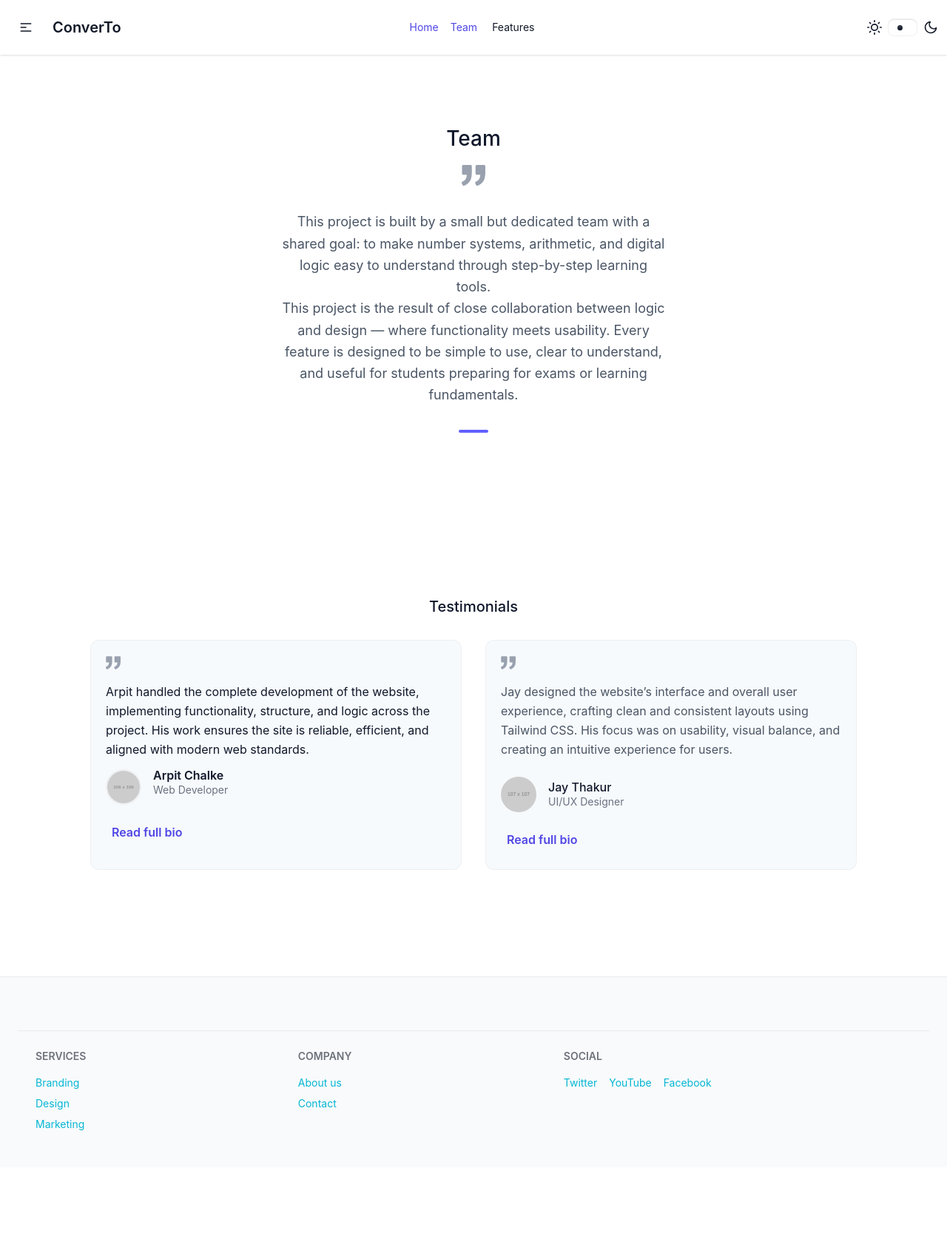
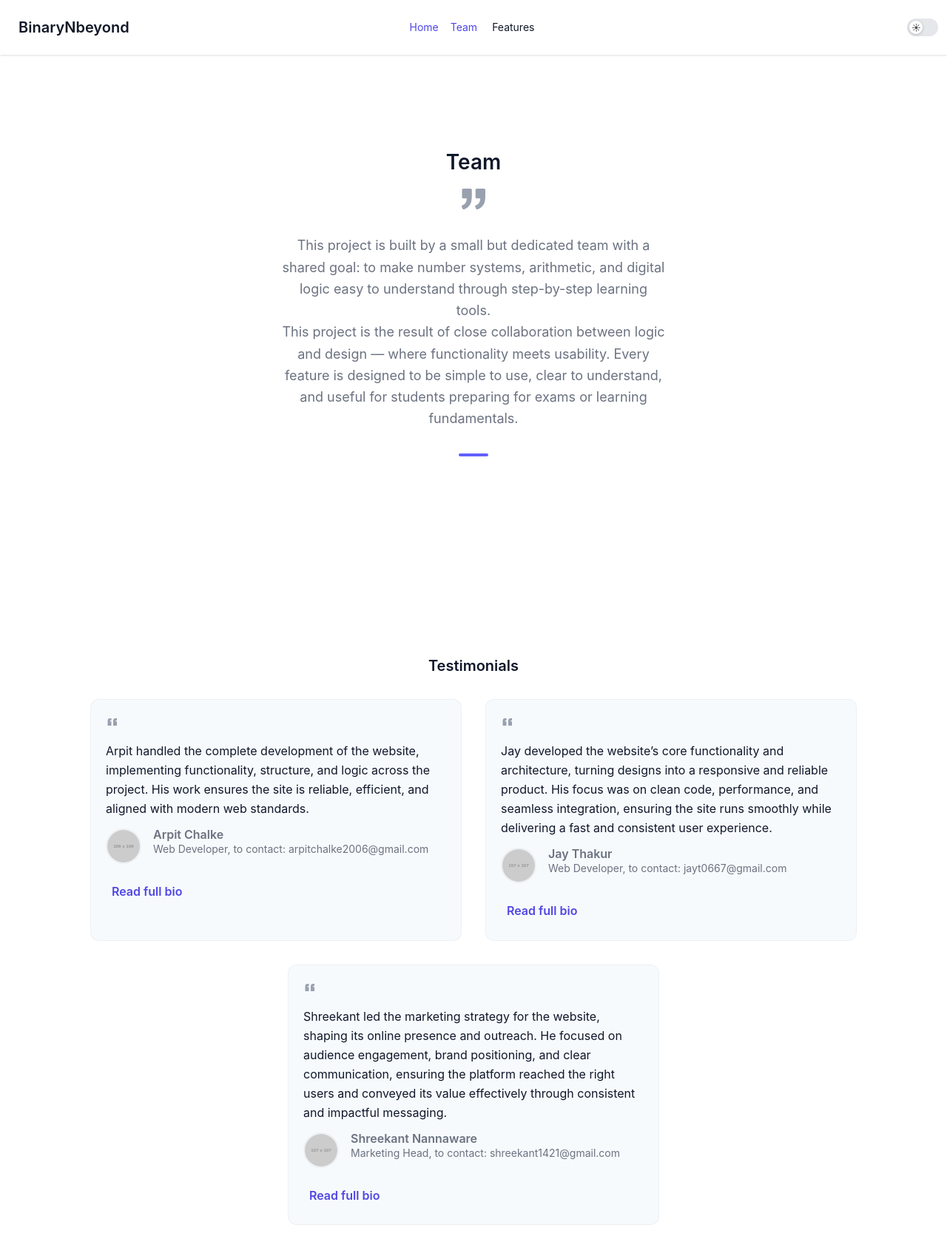
Before and after one commit to HyperJay-456/BinaryNbeyond, a plain HTML site: page team.html in a window 1280 px wide. Shown: the top 1675 px of the page at 74% size. Before the commit the page ends 1578 px from the top, so only its background shows below. Drawn offline with nearby package versions, Linux system fonts and the light colour scheme; placeholder pictures from the web are drawn by us.

Commit message:
The First Debugging Session Done.

```diff
--- a/css/common.css
+++ b/css/common.css
@@ -2,6 +2,23 @@
    GLOBAL THEME TOKENS (CONTROL ALL COLORS FROM HERE)
    Do NOT remove — used by DaisyUI + custom components
 ===================================================== */
+
+main {
+  max-width: 1100px;
+  margin: 0 auto;
+  padding: 2rem 1rem;
+}
+
+section {
+  margin-bottom: 3rem;
+}
+
+/* Prevent Tailwind grays from breaking theme */
+.text-gray-500,
+.text-gray-600,
+.text-gray-900 {
+  color: var(--text-muted);
+}
 
 :root {
   /* Backgrounds */
@@ -18,9 +35,11 @@
   --card-border: rgba(0, 0, 0, 0.08);
 
   /* Brand / Accent */
-  --primary: #06b6d4;
+  /* --primary: #06b6d4; */
+  --primary: #4f46e5;
   --primary-rgb: 6, 182, 212;
-  --primary-hover: #0891b2;
+  /* --primary-hover: #0891b2; */
+  --primary-hover: #4f46e5;
   --primary-soft: rgba(6, 182, 212, 0.15);
 
   /* Borders & Shadows */
@@ -44,6 +63,7 @@
   --font-size-2xl: 1.5rem;
   --font-size-3xl: 1.875rem;
   --font-size-4xl: 2.25rem;
+
 }
 
 /* Base reset + sensible defaults */
@@ -52,7 +72,7 @@ html, body { height: 100%; }
 body {
   font-family: Inter, system-ui, -apple-system, "Segoe UI", Roboto, "Helvetica Neue", Arial, sans-serif;
   font-size: clamp(14px, 1.6vw, 16px);
-  line-height: 1.5;
+  line-height: 1.6;
   background: var(--bg-main);
   color: var(--text-main);
   -webkit-font-smoothing: antialiased;
@@ -68,6 +88,20 @@ body {
   padding-right: var(--spacing-md);
 }
 
+h1, h2, h3 {
+  line-height: 1.25;
+  font-weight: 600;
+  color: var(--text-main);
+}
+
+h1 { font-size: 1.75rem; }
+h2 { font-size: 1.25rem; }
+h3 { font-size: 1rem; }
+
+p {
+  color: var(--text-muted);
+}
+
 /* Accessible button base */
 @media (hover: hover) {
   .btn:hover { transform: translateY(-3px); box-shadow: 0 8px 20px rgba(var(--primary-rgb), 0.12); }
@@ -78,8 +112,8 @@ input, textarea, select {
   padding: 0.6rem 0.75rem;
   border: 1px solid var(--border-soft);
   border-radius: 8px;
-  background: transparent;
-  color: var(--text-main);
+  background: white;
+  color: black;
   transition: border-color 120ms ease, box-shadow 120ms ease;
 }
 input:focus, textarea:focus, select:focus {
@@ -97,7 +131,7 @@ input:focus, textarea:focus, select:focus {
    DARK THEME TOKENS (EXCLUDING NAVBAR)
 ===================================================== */
 
-html[data-theme="synthwave"] body {
+html[data-theme="synthwave"] {
   --bg-main: #0f172a;
   --bg-secondary: #020617;
 
@@ -108,9 +142,11 @@ html[data-theme="synthwave"] body {
   --card-bg: rgba(15, 23, 42, 0.96);
   --card-border: rgba(255, 255, 255, 0.08);
 
-  --primary: #22d3ee;
+  /* --primary: #22d3ee; */
+  --primary: #4f46e5;
   --primary-rgb: 34, 211, 238;
-  --primary-hover: #67e8f9;
+  /* --primary-hover: #67e8f9; */
+  --primary-hover: #4f46e5;
   --primary-soft: rgba(34, 211, 238, 0.18);
 
   --border-soft: rgba(255, 255, 255, 0.08);
@@ -122,12 +158,15 @@ html[data-theme="synthwave"] body {
    DARK THEME BASE APPLICATION
 ===================================================== */
 
-html[data-theme="synthwave"],
+
+html[data-theme="synthwave"] {
+  background-color: var(--bg-main);
+  color: var(--text-main);
+}
 html[data-theme="synthwave"] body {
   background-color: var(--bg-main);
   color: var(--text-main);
 }
-
 
 /* =====================================================
    FORCE LIGHT THEME (OVERRIDES DEVICE / DAISYUI)
@@ -149,7 +188,7 @@ html[data-theme="light"] body {
 
 .calc-block,
 .card {
-  background: linear-gradient(
+    background: linear-gradient(
     135deg,
     var(--card-bg) 0%,
     rgba(var(--primary-rgb), 0.02) 100%
@@ -158,8 +197,9 @@ html[data-theme="light"] body {
   border: 1px solid var(--card-border);
   border-top: 2px solid var(--primary-soft);
   border-radius: 12px;
+  padding: 1.25rem;
   box-shadow: var(--shadow-soft);
-  transition: all 0.3s cubic-bezier(0.4, 0, 0.2, 1);
+  transition: transform .2s ease, box-shadow .2s ease;
   position: relative;
   overflow: hidden;
 }
@@ -223,3 +263,79 @@ footer h6 {
   font-weight: 600;
   margin-bottom: var(--spacing-sm);
 }
+
+/* =====================================================
+   SIMPLE THEME TOGGLE
+===================================================== */
+
+.theme-switch {
+  position: relative;
+  display: inline-flex;
+  align-items: center;
+  width: 42px;
+  height: 24px;
+}
+
+.theme-switch input {
+  opacity: 0;
+  width: 0;
+  height: 0;
+}
+
+.theme-switch .slider {
+  position: absolute;
+  inset: 0;
+  background-color: #e5e7eb;
+  border-radius: 999px;
+  transition: background-color 0.2s ease;
+}
+
+.theme-switch .slider::before {
+  content: "";
+  position: absolute;
+  height: 18px;
+  width: 18px;
+  left: 3px;
+  top: 3px;
+  background-color: #ffffff;
+  border-radius: 50%;
+  transition: transform 0.2s ease;
+  box-shadow: 0 1px 4px rgba(0,0,0,0.2);
+}
+
+/* Checked = Dark mode */
+.theme-switch input:checked + .slider {
+  background-color: var(--primary);
+}
+
+.theme-switch input:checked + .slider::before {
+  transform: translateX(18px);
+}
+
+/* Focus accessibility */
+.theme-switch input:focus-visible + .slider {
+  outline: 2px dashed var(--primary);
+  outline-offset: 3px;
+}
+
+/* Dark mode background tweak */
+html[data-theme="synthwave"] .theme-switch .slider {
+  background-color: #334155;
+}
+
+.theme-switch .slider::after {
+  content: "☾";
+  position: absolute;
+  right: 6px;
+  top: 3px;
+  font-size: 12px;
+  color: black;
+  opacity: 0.7;
+}
+
+.theme-switch input:not(:checked) + .slider::after {
+  content: "☀";
+  left: 6px;
+  right: auto;
+  color: black;
+}
--- a/js/script.js
+++ b/js/script.js
@@ -13,13 +13,7 @@ document.addEventListener('DOMContentLoaded', () => {
   const NAV_HTML = `
 <nav class="navbar shadow-sm p-3" aria-label="Main navigation">
   <div class="navbar-start">
-    <button id="mobile-menu-button" aria-controls="mobile-menu" aria-expanded="false" aria-label="Open menu"
-            class="btn btn-ghost lg:hidden">
-      <svg xmlns="http://www.w3.org/2000/svg" class="h-5 w-5" fill="none" viewBox="0 0 24 24" stroke="currentColor" aria-hidden="true">
-        <path stroke-linecap="round" stroke-linejoin="round" stroke-width="2" d="M4 6h16M4 12h8m-8 6h16" />
-      </svg>
-    </button>
-    <a class="btn btn-ghost text-xl" href="/" aria-label="ConverTo homepage">ConverTo</a>
+    <a class="btn btn-ghost text-xl" href="/" aria-label="BinaryNbeyond homepage">BinaryNbeyond</a>
   </div>
 
   <div id="mobile-menu" class="navbar-center hidden lg:flex">
@@ -38,18 +32,9 @@ document.addEventListener('DOMContentLoaded', () => {
   </div>
 
   <div class="navbar-end">
-    <label class="flex cursor-pointer gap-2 items-center" for="theme-toggle">
-      <svg aria-hidden="true" xmlns="http://www.w3.org/2000/svg" width="20" height="20" viewBox="0 0 24 24" fill="none"
-           stroke="currentColor" stroke-width="2" stroke-linecap="round" stroke-linejoin="round">
-        <circle cx="12" cy="12" r="5" />
-        <path d="M12 1v2M12 21v2M4.2 4.2l1.4 1.4M18.4 18.4l1.4 1.4M1 12h2M21 12h2M4.2 19.8l1.4-1.4M18.4 5.6l1.4-1.4" />
-      </svg>
-
-      <input id="theme-toggle" type="checkbox" class="toggle theme-controller" aria-label="Toggle theme" />
-      <svg aria-hidden="true" xmlns="http://www.w3.org/2000/svg" width="20" height="20" viewBox="0 0 24 24" fill="none"
-           stroke="currentColor" stroke-width="2" stroke-linecap="round" stroke-linejoin="round">
-        <path d="M21 12.79A9 9 0 1 1 11.21 3 7 7 0 0 0 21 12.79z"></path>
-      </svg>
+    <label class="theme-switch">
+      <input id="theme-toggle" type="checkbox" aria-label="Toggle dark mode">
+      <span class="slider"></span>
     </label>
   </div>
 </nav>
@@ -115,7 +100,7 @@ document.addEventListener('DOMContentLoaded', () => {
   /* ✅ Toggle affects ALL pages */
   if (themeCheckbox) {
     themeCheckbox.addEventListener('change', (e) => {
-      const theme = e.target.checked ? DARK_THEME : LIGHT_THEME;
+      const theme = e.target.checked ?   DARK_THEME : LIGHT_THEME;
       applyTheme(theme);
 
       try {
@@ -123,6 +108,22 @@ document.addEventListener('DOMContentLoaded', () => {
       } catch (e) { }
     });
   }
+
+  /* --------------------------
+   Cross-page / cross-tab sync
+   -------------------------- */
+  window.addEventListener('storage', (event) => {
+    if (event.key !== THEME_KEY) return;
+
+    const newTheme = event.newValue || LIGHT_THEME;
+
+    applyTheme(newTheme);
+
+    if (themeCheckbox) {
+      themeCheckbox.checked = (newTheme === DARK_THEME);
+    }
+  });
+
 
 
   /* --------------------------
--- a/team.html
+++ b/team.html
@@ -32,9 +32,9 @@
         {
             "@context": "https://schema.org",
             "@type": "Organization",
-            "name": "ConverTo",
+            "name": "BinaryNbeyond",
             "url": "./",
-            "logo": "https://dummyimage.com/600x60/4f46e5/ffffff&text=ConverTo",
+            "logo": "https://dummyimage.com/600x60/4f46e5/ffffff&text=BinaryNbeyond",
             "sameAs": [],
             "member": [
                 {
@@ -42,16 +42,16 @@
                     "name": "Arpit Chalke",
                     "jobTitle": "Web Developer",
                     "image": "https://dummyimage.com/106x106",
-                    "email": "arpit@example.com",
-                    "sameAs": ["https://github.com/arpitchalke","https://linkedin.com/in/arpitchalke"]
+                    "email": "arpitchalke2006@gmail.com",
+                    "sameAs": ["https://github.com/ArpitChalke","https://linkedin.com/in/arpitchalke"]
                 },
                 {
                     "@type": "Person",
                     "name": "Jay Thakur",
                     "jobTitle": "UI/UX Designer",
                     "image": "https://dummyimage.com/107x107",
-                    "email": "jay@example.com",
-                    "sameAs": ["https://github.com/jaythakur","https://linkedin.com/in/jaythakur"]
+                    "email": "jayt0667@gmail.com",
+                    "sameAs": ["https://github.com/HyperJay-456","https://linkedin.com/in/jaythakur"]
                 }
             ]
         }
@@ -63,7 +63,7 @@
     </style>
 </head>
 
-<body>
+<body data-theme="synthwave">
     <!-- navbar will be injected by js/script.js -->
     <div id="navbar"></div>
 
@@ -100,12 +100,14 @@
             <div class="flex flex-wrap -m-4 testimonials">
                 <div class="p-4 md:w-1/2 w-full">
                     <article class="h-full bg-gray-100 p-8 rounded testimonial-container" aria-labelledby="testimonial-arpit">
-                        <svg xmlns="http://www.w3.org/2000/svg" fill="currentColor"
-                            class="block w-5 h-5 text-gray-400 mb-4" viewBox="0 0 975.036 975.036">
-                            <path
-                                d="M925.036 57.197h-304c-27.6 0-50 22.4-50 50v304c0 27.601 22.4 50 50 50h145.5c-1.9 79.601-20.4 143.3-55.4 191.2-27.6 37.8-69.399 69.1-125.3 93.8-25.7 11.3-36.8 41.7-24.8 67.101l36 76c11.6 24.399 40.3 35.1 65.1 24.399 66.2-28.6 122.101-64.8 167.7-108.8 55.601-53.7 93.7-114.3 114.3-181.9 20.601-67.6 30.9-159.8 30.9-276.8v-239c0-27.599-22.401-50-50-50zM106.036 913.497c65.4-28.5 121-64.699 166.9-108.6 56.1-53.7 94.4-114.1 115-181.2 20.6-67.1 30.899-159.6 30.899-277.5v-239c0-27.6-22.399-50-50-50h-304c-27.6 0-50 22.4-50 50v304c0 27.601 22.4 50 50 50h145.5c-1.9 79.601-20.4 143.3-55.4 191.2-27.6 37.8-69.4 69.1-125.3 93.8-25.7 11.3-36.8 41.7-24.8 67.101l35.9 75.8c11.601 24.399 40.501 35.2 65.301 24.399z">
-                            </path>
+                        <svg xmlns="http://www.w3.org/2000/svg"
+                            viewBox="0 0 24 24"
+                            fill="currentColor"
+                            class="w-5 h-5 text-gray-400 mb-4"
+                            aria-hidden="true">
+                            <path d="M7.17 6A4.17 4.17 0 0 0 3 10.17V18h6v-7H6.5a1.5 1.5 0 0 1 1.5-1.5H9V6H7.17zm9 0A4.17 4.17 0 0 0 12 10.17V18h6v-7h-2.5a1.5 1.5 0 0 1 1.5-1.5H18V6h-1.83z"/>
                         </svg>
+
                         <p class="leading-relaxed mb-6">Arpit handled the complete development of the website,
                             implementing functionality, structure, and logic across the project. His work ensures the
                             site is reliable, efficient, and aligned with modern web standards.</p>
@@ -114,7 +116,7 @@
                                 width="48" height="48" class="w-12 h-12 rounded-full flex-shrink-0 object-cover object-center" loading="lazy">
                             <div class="flex-grow flex flex-col pl-4">
                                 <h3 id="testimonial-arpit" class="title-font font-medium text-gray-900">Arpit Chalke</h3>
-                                <p class="text-gray-500 text-sm">Web Developer</p>
+                                <p class="text-gray-500 text-sm">Web Developer, to contact: arpitchalke2006@gmail.com</p>
                             </div>
                         </div>
                         <details class="member-bio" aria-labelledby="testimonial-arpit">
@@ -123,41 +125,74 @@
                                 implementations and optimized client-side logic that powers the conversion and practice
                                 tools.</p>
                             <ul class="social-links" aria-label="Contact Arpit">
-                                <li><a href="mailto:arpit@example.com" aria-label="Email Arpit">Email</a></li>
-                                <li><a href="https://github.com/arpitchalke" target="_blank" rel="noopener" aria-label="Arpit on GitHub">GitHub</a></li>
-                                <li><a href="https://linkedin.com/in/arpitchalke" target="_blank" rel="noopener" aria-label="Arpit on LinkedIn">LinkedIn</a></li>
+                                <li><a href="mailto:arpitchalke2006@gmail.com" aria-label="Email Arpit">Email</a></li>
+                                <li><a href="https://github.com/ArpitChalke" target="_blank" rel="noopener" aria-label="Arpit on GitHub">GitHub</a></li>
+                                <li><a href="" target="_blank" rel="noopener" aria-label="Arpit on LinkedIn">LinkedIn</a></li>
                             </ul>
                         </details>
                     </article>
                 </div>
                 <div class="p-4 md:w-1/2 w-full">
-                    <article class="h-full bg-gray-100 p-8 rounded" aria-labelledby="testimonial-jay">
-                        <svg xmlns="http://www.w3.org/2000/svg" fill="currentColor"
-                            class="block w-5 h-5 text-gray-400 mb-4" viewBox="0 0 975.036 975.036">
-                            <path
-                                d="M925.036 57.197h-304c-27.6 0-50 22.4-50 50v304c0 27.601 22.4 50 50 50h145.5c-1.9 79.601-20.4 143.3-55.4 191.2-27.6 37.8-69.399 69.1-125.3 93.8-25.7 11.3-36.8 41.7-24.8 67.101l36 76c11.6 24.399 40.3 35.1 65.1 24.399 66.2-28.6 122.101-64.8 167.7-108.8 55.601-53.7 93.7-114.3 114.3-181.9 20.601-67.6 30.9-159.8 30.9-276.8v-239c0-27.599-22.401-50-50-50zM106.036 913.497c65.4-28.5 121-64.699 166.9-108.6 56.1-53.7 94.4-114.1 115-181.2 20.6-67.1 30.899-159.6 30.899-277.5v-239c0-27.6-22.399-50-50-50h-304c-27.6 0-50 22.4-50 50v304c0 27.601 22.4 50 50 50h145.5c-1.9 79.601-20.4 143.3-55.4 191.2-27.6 37.8-69.4 69.1-125.3 93.8-25.7 11.3-36.8 41.7-24.8 67.101l35.9 75.8c11.601 24.399 40.501 35.2 65.301 24.399z">
-                            </path>
+                    <article class="h-full bg-gray-100 p-8 rounded testimonial-container" aria-labelledby="testimonial-jay">
+                        <svg xmlns="http://www.w3.org/2000/svg"
+                            viewBox="0 0 24 24"
+                            fill="currentColor"
+                            class="w-5 h-5 text-gray-400 mb-4"
+                            aria-hidden="true">
+                            <path d="M7.17 6A4.17 4.17 0 0 0 3 10.17V18h6v-7H6.5a1.5 1.5 0 0 1 1.5-1.5H9V6H7.17zm9 0A4.17 4.17 0 0 0 12 10.17V18h6v-7h-2.5a1.5 1.5 0 0 1 1.5-1.5H18V6h-1.83z"/>
                         </svg>
-                        <p class="leading-relaxed mb-6">Jay designed the website’s interface and overall user
-                            experience, crafting clean and consistent layouts using Tailwind CSS. His focus was on
-                            usability, visual balance, and creating an intuitive experience for users.</p>
+                        <p class="leading-relaxed mb-6">Jay developed the website’s core functionality and architecture,
+                            turning designs into a responsive and reliable product. His focus was on clean code, performance, and seamless integration,
+                            ensuring the site runs smoothly while delivering a fast and consistent user experience.</p>
                         <div class="inline-flex items-center">
                             <img alt="Portrait of Jay Thakur" src="https://dummyimage.com/107x107"
                                 width="48" height="48" class="w-12 h-12 rounded-full flex-shrink-0 object-cover object-center" loading="lazy">
                             <div class="flex-grow flex flex-col pl-4">
                                 <h3 id="testimonial-jay" class="title-font font-medium text-gray-900">Jay Thakur</h3>
-                                <p class="text-gray-500 text-sm">UI/UX Designer</p>
+                                <p class="text-gray-500 text-sm">Web Developer, to contact: jayt0667@gmail.com</p>
                             </div>
                         </div>
                         <details class="member-bio" aria-labelledby="testimonial-jay">
                             <summary>Read full bio</summary>
-                            <p class="mt-2">Jay leads the UI/UX for BinaryNbeyond, creating intuitive flows and visual
-                                systems that make complex topics approachable. He focuses on readability and usability
-                                across devices.</p>
+                            <p class="mt-2">Jay leads the web development for BinaryNbeyond,
+                                building the underlying structure and functionality that power the platform. He focuses on performance, responsiveness, and clean,
+                                scalable code to ensure a smooth and reliable experience across devices.</p>
                             <ul class="social-links" aria-label="Contact Jay">
-                                <li><a href="mailto:jay@example.com" aria-label="Email Jay">Email</a></li>
-                                <li><a href="https://github.com/jaythakur" target="_blank" rel="noopener" aria-label="Jay on GitHub">GitHub</a></li>
-                                <li><a href="https://linkedin.com/in/jaythakur" target="_blank" rel="noopener" aria-label="Jay on LinkedIn">LinkedIn</a></li>
+                                <li><a href="mailto:jayt0667@gmail.com" aria-label="Email Jay">Email</a></li>
+                                <li><a href="https://github.com/HyperJay-456" target="_blank" rel="noopener" aria-label="Jay on GitHub">GitHub</a></li>
+                                <li><a href="" target="_blank" rel="noopener" aria-label="Jay on LinkedIn">LinkedIn</a></li>
+                            </ul>
+                        </details>
+                    </article>
+                </div>
+                <div class="p-4 md:w-1/2 w-full" style="margin: 0 auto">
+                    <article class="h-full bg-gray-100 p-8 rounded testimonial-container" aria-labelledby="testimonial-shreekant">
+                        <svg xmlns="http://www.w3.org/2000/svg"
+                            viewBox="0 0 24 24"
+                            fill="currentColor"
+                            class="w-5 h-5 text-gray-400 mb-4"
+                            aria-hidden="true">
+                            <path d="M7.17 6A4.17 4.17 0 0 0 3 10.17V18h6v-7H6.5a1.5 1.5 0 0 1 1.5-1.5H9V6H7.17zm9 0A4.17 4.17 0 0 0 12 10.17V18h6v-7h-2.5a1.5 1.5 0 0 1 1.5-1.5H18V6h-1.83z"/>
+                        </svg>
+                        <p class="leading-relaxed mb-6">Shreekant led the marketing strategy for the website, shaping its online presence and outreach.
+                            He focused on audience engagement, brand positioning, and clear communication,
+                            ensuring the platform reached the right users and conveyed its value effectively through consistent and impactful messaging.</p>
+                        <div class="inline-flex items-center">
+                            <img alt="Portrait of Shreekant Nannaware" src="https://dummyimage.com/107x107"
+                                width="48" height="48" class="w-12 h-12 rounded-full flex-shrink-0 object-cover object-center" loading="lazy">
+                            <div class="flex-grow flex flex-col pl-4">
+                                <h3 id="testimonial-shreekant" class="title-font font-medium text-gray-900">Shreekant Nannaware</h3>
+                                <p class="text-gray-500 text-sm">Marketing Head, to contact: shreekant1421@gmail.com</p>
+                            </div>
+                        </div>
+                        <details class="member-bio" aria-labelledby="testimonial-shreekant">
+                            <summary>Read full bio</summary>
+                            <p class="mt-2">Shreekant leads the marketing efforts for BinaryNbeyond, building strategies that connect the platform with its target audience.
+                                He focuses on brand visibility, user acquisition, and clear messaging to ensure complex concepts are communicated simply and reach the right users effectively.</p>
+                            <ul class="social-links" aria-label="Contact Shreekant">
+                                <li><a href="mailto:shreekant1421@gmail.com" aria-label="Email Shreekant">Email</a></li>
+                                <li><a href="https://github.com/Shreekant14" target="_blank" rel="noopener" aria-label="Shreekant on GitHub">GitHub</a></li>
+                                <li><a href="" target="_blank" rel="noopener" aria-label="Shreekant on LinkedIn">LinkedIn</a></li>
                             </ul>
                         </details>
                     </article>
```
Also changed, not shown: arithmetic.html (+2 -2 lines), bitwise.html (+2 -2 lines), index.html (+0 -16 lines), numberConversions.html (+0 -13 lines), css/team.css (line endings or trailing spaces).
